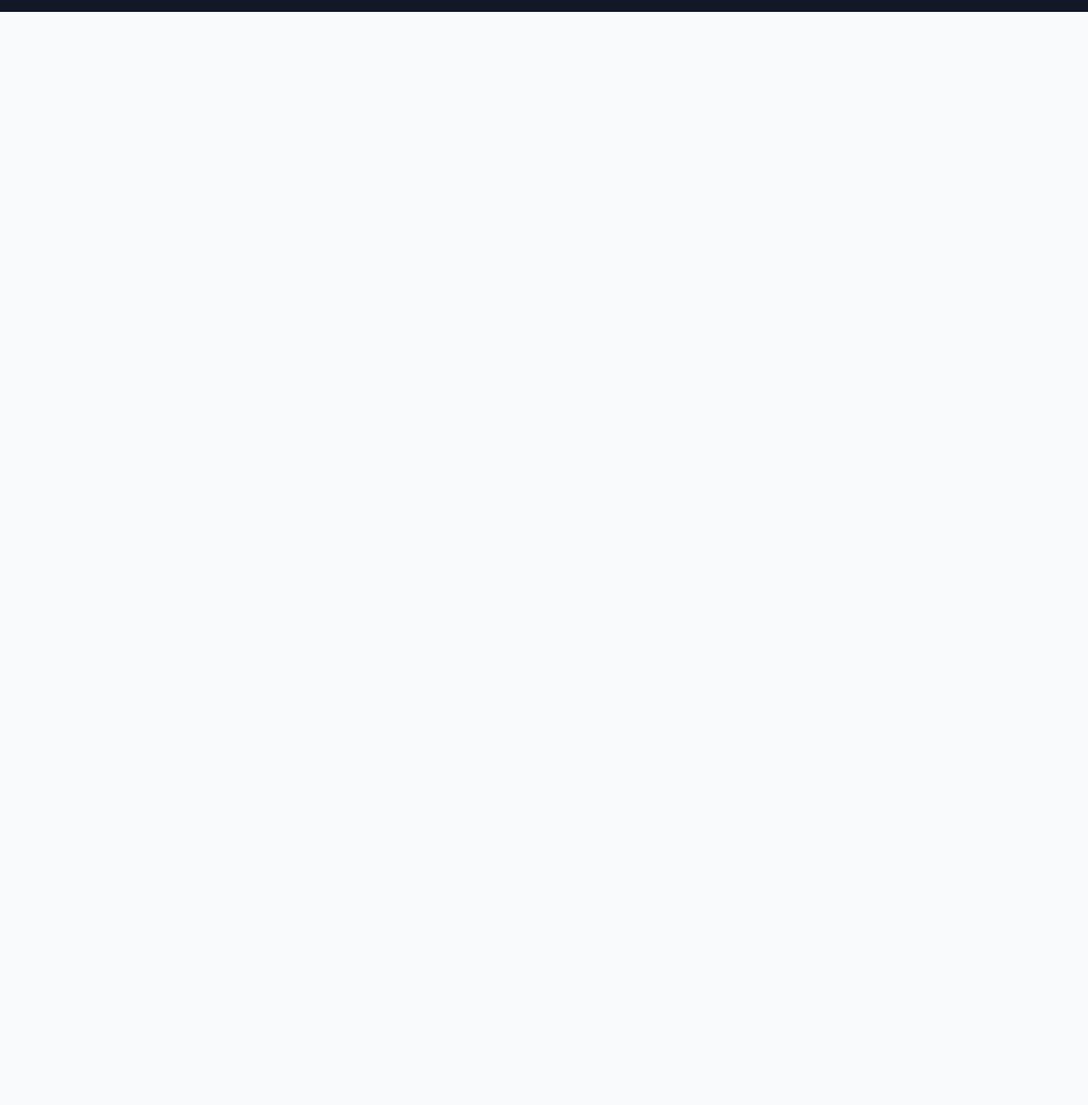
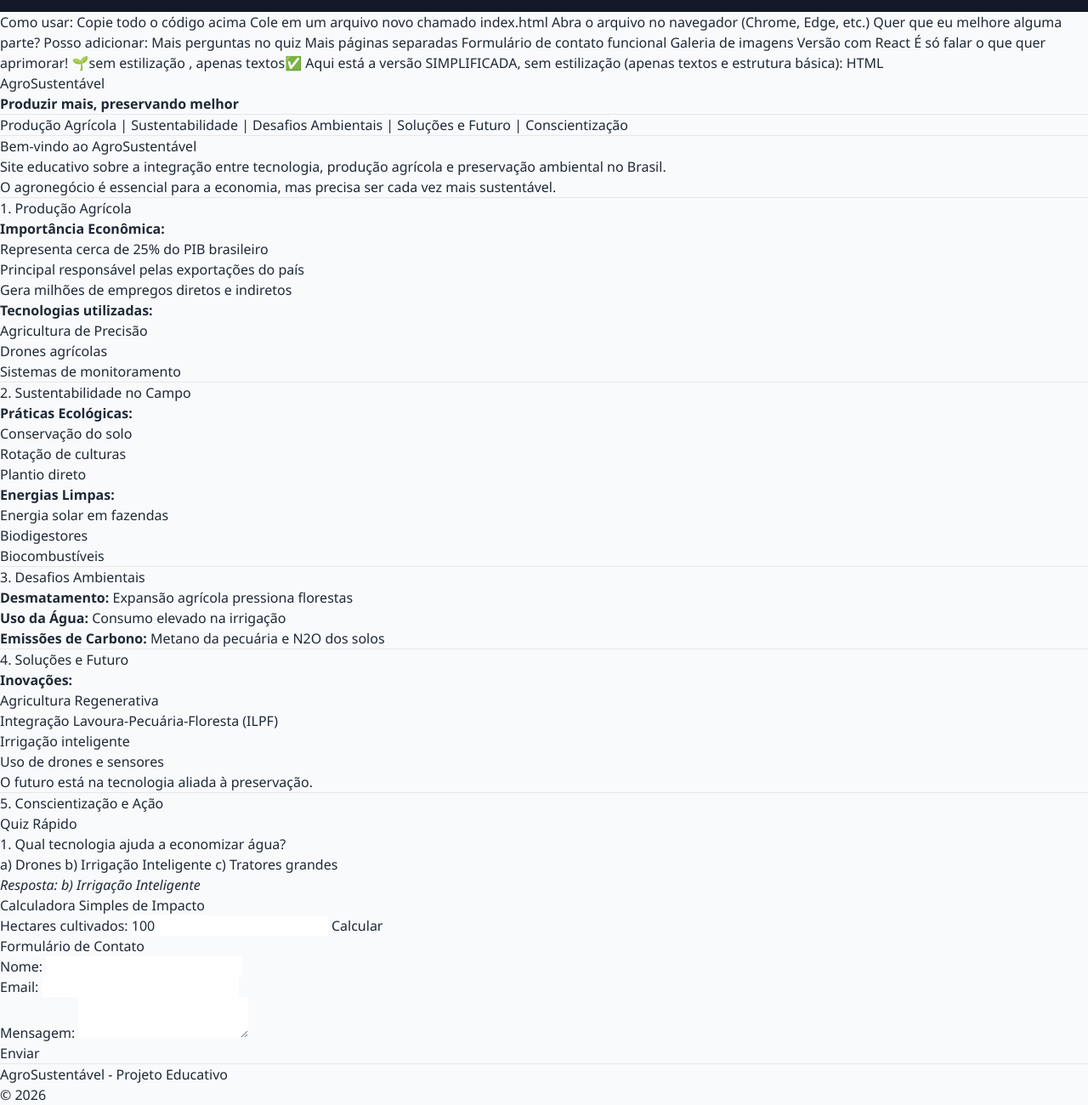
Before and after one commit to jorgeb4gre/agrinho2026sex, a plain HTML site: page index.html in a window 1280 px wide. Shown: the part 3776-5076 px from the top of the page at 85% size. Before the commit the page ends 3790 px from the top, so only its background shows below. Drawn offline with nearby package versions, Linux system fonts and the light colour scheme.

Commit message:
Update index.html
cus

```diff
--- a/index.html
+++ b/index.html
@@ -251,3 +251,148 @@
   </script>
 </body>
 </html>
+
+Como usar:
+
+Copie todo o código acima
+Cole em um arquivo novo chamado index.html
+Abra o arquivo no navegador (Chrome, Edge, etc.)
+
+Quer que eu melhore alguma parte? Posso adicionar:
+
+Mais perguntas no quiz
+Mais páginas separadas
+Formulário de contato funcional
+Galeria de imagens
+Versão com React
+
+É só falar o que quer aprimorar! 🌱sem estilização , apenas textos✅ Aqui está a versão SIMPLIFICADA, sem estilização (apenas textos e estrutura básica):
+HTML<!DOCTYPE html>
+<html lang="pt-BR">
+<head>
+  <meta charset="UTF-8">
+  <meta name="viewport" content="width=device-width, initial-scale=1.0">
+  <title>AgroSustentável</title>
+</head>
+<body>
+
+  <h1>AgroSustentável</h1>
+  <p><strong>Produzir mais, preservando melhor</strong></p>
+  <hr>
+
+  <!-- Menu -->
+  <p>
+    <a href="#producao">Produção Agrícola</a> |
+    <a href="#sustentabilidade">Sustentabilidade</a> |
+    <a href="#desafios">Desafios Ambientais</a> |
+    <a href="#solucoes">Soluções e Futuro</a> |
+    <a href="#conscientizacao">Conscientização</a>
+  </p>
+  <hr>
+
+  <!-- Banner / Introdução -->
+  <h2>Bem-vindo ao AgroSustentável</h2>
+  <p>Site educativo sobre a integração entre tecnologia, produção agrícola e preservação ambiental no Brasil.</p>
+  <p>O agronegócio é essencial para a economia, mas precisa ser cada vez mais sustentável.</p>
+  <hr>
+
+  <!-- Seção 1 -->
+  <h2 id="producao">1. Produção Agrícola</h2>
+  <p><strong>Importância Econômica:</strong></p>
+  <ul>
+    <li>Representa cerca de 25% do PIB brasileiro</li>
+    <li>Principal responsável pelas exportações do país</li>
+    <li>Gera milhões de empregos diretos e indiretos</li>
+  </ul>
+
+  <p><strong>Tecnologias utilizadas:</strong></p>
+  <ul>
+    <li>Agricultura de Precisão</li>
+    <li>Drones agrícolas</li>
+    <li>Sistemas de monitoramento</li>
+  </ul>
+  <hr>
+
+  <!-- Seção 2 -->
+  <h2 id="sustentabilidade">2. Sustentabilidade no Campo</h2>
+  <p><strong>Práticas Ecológicas:</strong></p>
+  <ul>
+    <li>Conservação do solo</li>
+    <li>Rotação de culturas</li>
+    <li>Plantio direto</li>
+  </ul>
+
+  <p><strong>Energias Limpas:</strong></p>
+  <ul>
+    <li>Energia solar em fazendas</li>
+    <li>Biodigestores</li>
+    <li>Biocombustíveis</li>
+  </ul>
+  <hr>
+
+  <!-- Seção 3 -->
+  <h2 id="desafios">3. Desafios Ambientais</h2>
+  <ul>
+    <li><strong>Desmatamento:</strong> Expansão agrícola pressiona florestas</li>
+    <li><strong>Uso da Água:</strong> Consumo elevado na irrigação</li>
+    <li><strong>Emissões de Carbono:</strong> Metano da pecuária e N2O dos solos</li>
+  </ul>
+  <hr>
+
+  <!-- Seção 4 -->
+  <h2 id="solucoes">4. Soluções e Futuro</h2>
+  <p><strong>Inovações:</strong></p>
+  <ul>
+    <li>Agricultura Regenerativa</li>
+    <li>Integração Lavoura-Pecuária-Floresta (ILPF)</li>
+    <li>Irrigação inteligente</li>
+    <li>Uso de drones e sensores</li>
+  </ul>
+
+  <p>O futuro está na tecnologia aliada à preservação.</p>
+  <hr>
+
+  <!-- Seção 5 -->
+  <h2 id="conscientizacao">5. Conscientização e Ação</h2>
+
+  <h3>Quiz Rápido</h3>
+  <p>1. Qual tecnologia ajuda a economizar água?</p>
+  <p>a) Drones  b) Irrigação Inteligente  c) Tratores grandes</p>
+  <p><em>Resposta: b) Irrigação Inteligente</em></p>
+
+  <h3>Calculadora Simples de Impacto</h3>
+  <label>Hectares cultivados: </label>
+  <input type="number" id="hectares" value="100">
+  <button onclick="calcular()">Calcular</button>
+  <p id="resultado"></p>
+
+  <h3>Formulário de Contato</h3>
+  <form>
+    <p>Nome: <input type="text"></p>
+    <p>Email: <input type="email"></p>
+    <p>Mensagem: <textarea></textarea></p>
+    <button type="submit">Enviar</button>
+  </form>
+
+  <hr>
+  <footer>
+    <p>AgroSustentável - Projeto Educativo</p>
+    <p>© 2026</p>
+  </footer>
+
+  <script>
+    function calcular() {
+      let hectares = document.getElementById("hectares").value;
+      let agua = Math.round(hectares * 4500);
+      let carbono = Math.round(hectares * 8.5);
+
+      document.getElementById("resultado").innerHTML = `
+        Em ${hectares} hectares você pode economizar:<br>
+        ${agua.toLocaleString()} litros de água<br>
+        ${carbono} toneladas de CO₂
+      `;
+    }
+  </script>
+
+</body>
+</html>
```
